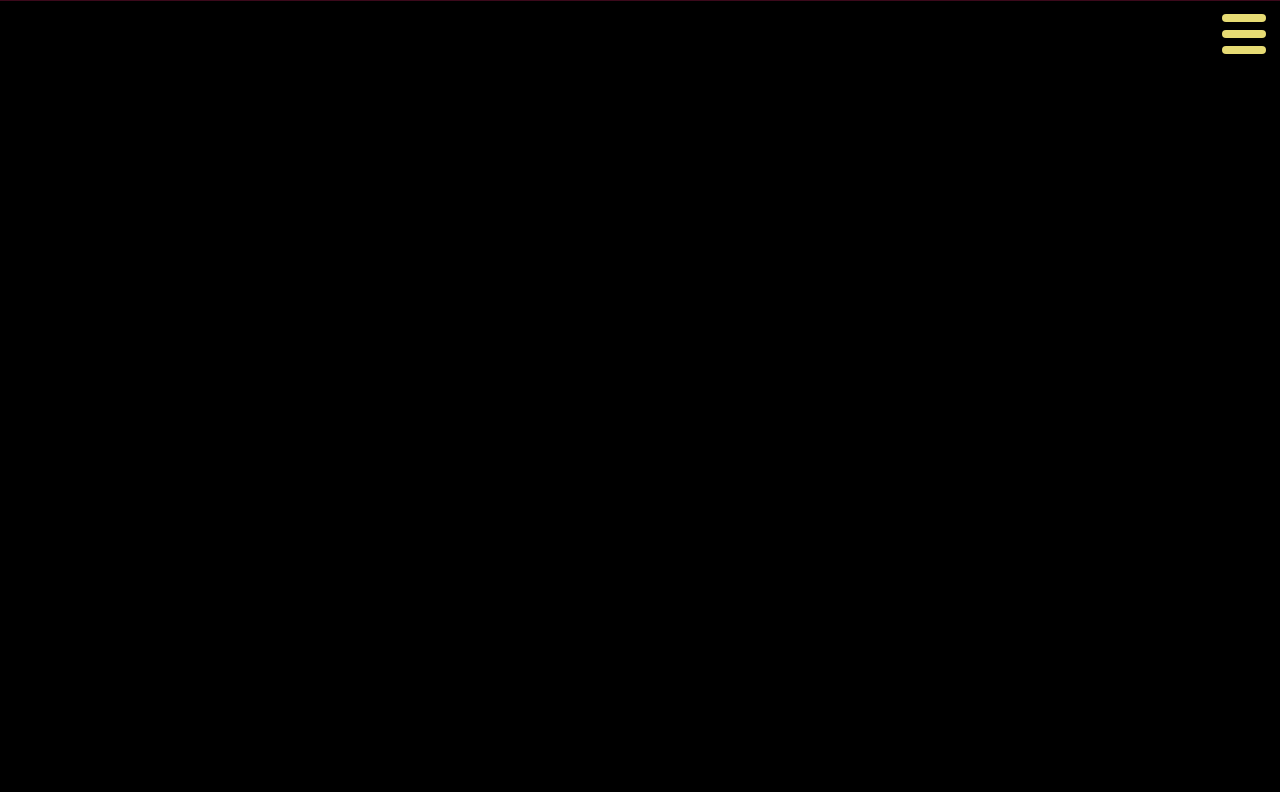
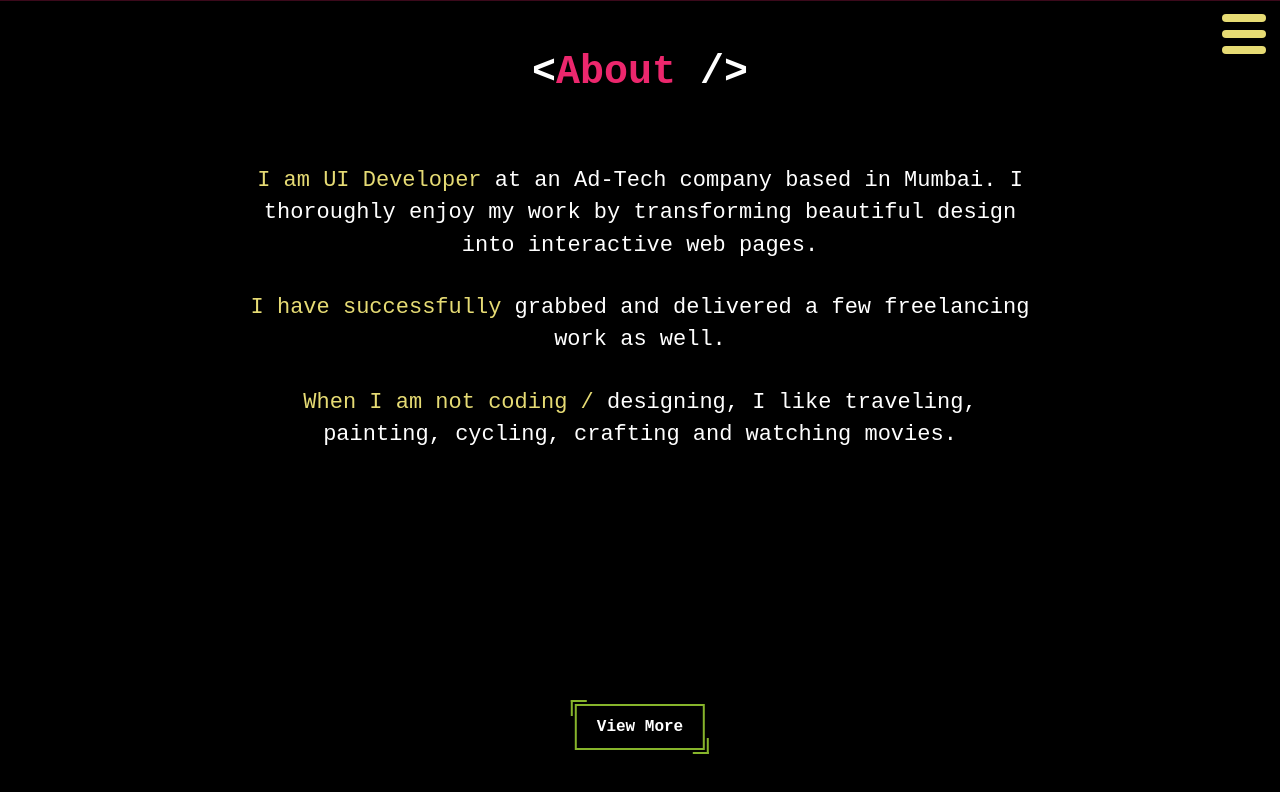
Before and after one commit to poojajethva/profile, a React (Create React App) app: page /profile/about in a window 1280 px wide. Shown: the top 792 px of the page. Built offline with nearby package versions, Linux system fonts and the light colour scheme.

Commit message:
Routing path corrected

```diff
--- a/src/App.js
+++ b/src/App.js
@@ -12,11 +12,12 @@ function App() {
           <Router>
             <Menu />
             <Switch>
-              <Route exact path="/" component={Home} />
-              <Route path="/about" component={About} />
-              <Route path="/skills" component={Skills} />
-              <Route path="/experience" component={Experience} />
-              <Route path="/contact" component={Contact} />
+              <Route exact path="/profile/" component={Home} />
+              <Route path="/profile/about" component={About} />
+              <Route path="/profile/skills" component={Skills} />
+              <Route path="/profile/experience" component={Experience} />
+              <Route path="/profile/contact" component={Contact} />
+              <Route path="/" component={Home} />
             </Switch>
           </Router>
   );
--- a/src/components/About.js
+++ b/src/components/About.js
@@ -18,7 +18,7 @@ export default class About extends Component{
                     <p><span className="txt">When I am not coding / </span>designing, I like traveling, painting, cycling, crafting and watching movies.</p>
                 </div>
                 </Zoom>
-                <Link className="btn" to="/experience">View More</Link>
+                <Link className="btn" to="/profile/experience">View More</Link>
             </div>
         )
     }
--- a/src/components/Contact.js
+++ b/src/components/Contact.js
@@ -24,7 +24,7 @@ export default class Contact extends Component{
                         </p>
                     </div>
                     </Zoom>
-                    <Link className="btn" to="/">Go Back</Link>
+                    <Link className="btn" to="/profile/">Go Back</Link>
                 </div>
         )
     }
--- a/src/components/Experience.js
+++ b/src/components/Experience.js
@@ -30,7 +30,7 @@ export default class Experience extends Component{
                     </ul>
                 </div>
                 </Zoom>
-                <Link className="btn" to="/skills">View More</Link>
+                <Link className="btn" to="/profile/skills">View More</Link>
             </div>
         )
     }
--- a/src/components/Home.js
+++ b/src/components/Home.js
@@ -28,7 +28,7 @@ export default class Home extends Component{
                     I’m <span className="txt2">UI Developer</span>.
                 </p>
                 </Zoom>
-                <Link className="btnHome" to="/about">View More</Link>
+                <Link className="btnHome" to="/profile/about">View More</Link>
             </div>
         )
     }
--- a/src/components/Menu.js
+++ b/src/components/Menu.js
@@ -42,11 +42,11 @@ export default class Menu extends Component{
                 <nav role="navigation" ref={node => this.node = node}>
                     <div className="menu-toggle" onClick={this.toggleMenu.bind(this)}><span>Menu</span></div>
                     <ul className="menu">
-                        <li><NavLink to="/" exact activeClassName="active" onClick={this.hideMenu.bind(this)}><span>Home</span></NavLink></li>
-                        <li><NavLink to="/about" activeClassName="active" onClick={this.hideMenu.bind(this)}><span>About</span></NavLink></li>
-                        <li><NavLink to="/skills" activeClassName="active" onClick={this.hideMenu.bind(this)}><span>Skills</span></NavLink></li>
-                        <li><NavLink to="/experience" activeClassName="active" onClick={this.hideMenu.bind(this)}><span>Experience</span></NavLink></li>
-                        <li><NavLink to="/contact" activeClassName="active" onClick={this.hideMenu.bind(this)}><span>Contact</span></NavLink></li>
+                        <li><NavLink to="/profile/" exact activeClassName="active" onClick={this.hideMenu.bind(this)}><span>Home</span></NavLink></li>
+                        <li><NavLink to="/profile/about" activeClassName="active" onClick={this.hideMenu.bind(this)}><span>About</span></NavLink></li>
+                        <li><NavLink to="/profile/skills" activeClassName="active" onClick={this.hideMenu.bind(this)}><span>Skills</span></NavLink></li>
+                        <li><NavLink to="/profile/experience" activeClassName="active" onClick={this.hideMenu.bind(this)}><span>Experience</span></NavLink></li>
+                        <li><NavLink to="/profile/contact" activeClassName="active" onClick={this.hideMenu.bind(this)}><span>Contact</span></NavLink></li>
                     </ul>
                 </nav>
         );
--- a/src/components/Skills.js
+++ b/src/components/Skills.js
@@ -26,7 +26,7 @@ export default class Skills extends Component{
                     <span className="skill skill9">PHP</span>
                 </div>
                 </Zoom>
-                <Link className="btn" to="/contact">View More</Link>
+                <Link className="btn" to="/profile/contact">View More</Link>
             </div>
         )
     }
```
